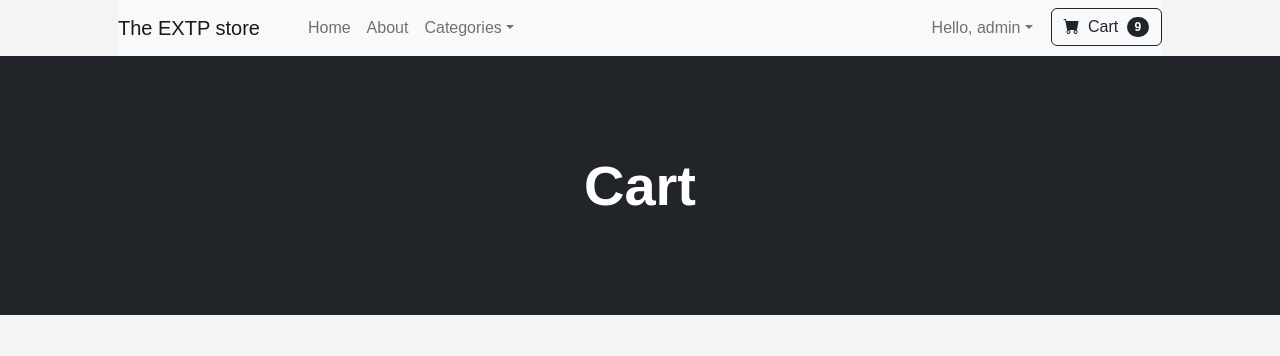
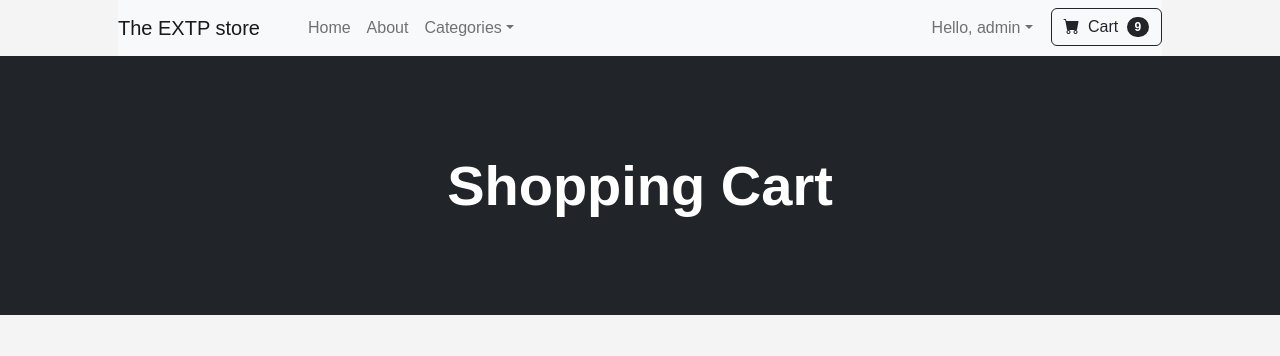
Before and after one commit to mkskh/Django_Ecommerce_Website, a Django app: page /cart/ in a window 1280 px wide. Shown: the top 356 px of the page. Run offline with Django 5.2, Linux system fonts and the light colour scheme; a user stored in the database is signed in; data comes from the database, SQL or seed files in the repository; some libraries are stand-ins or nearby versions.

Commit message:
small correction

```diff
--- a/templates/cart/cart_details.html
+++ b/templates/cart/cart_details.html
@@ -6,7 +6,7 @@
     <header class="bg-dark py-5">
         <div class="container px-4 px-lg-5 my-5">
             <div class="text-center text-white">
-                <h1 class="display-4 fw-bolder">Cart</h1>
+                <h1 class="display-4 fw-bolder">Shopping Cart</h1>
             </div>
         </div>
     </header>
```
